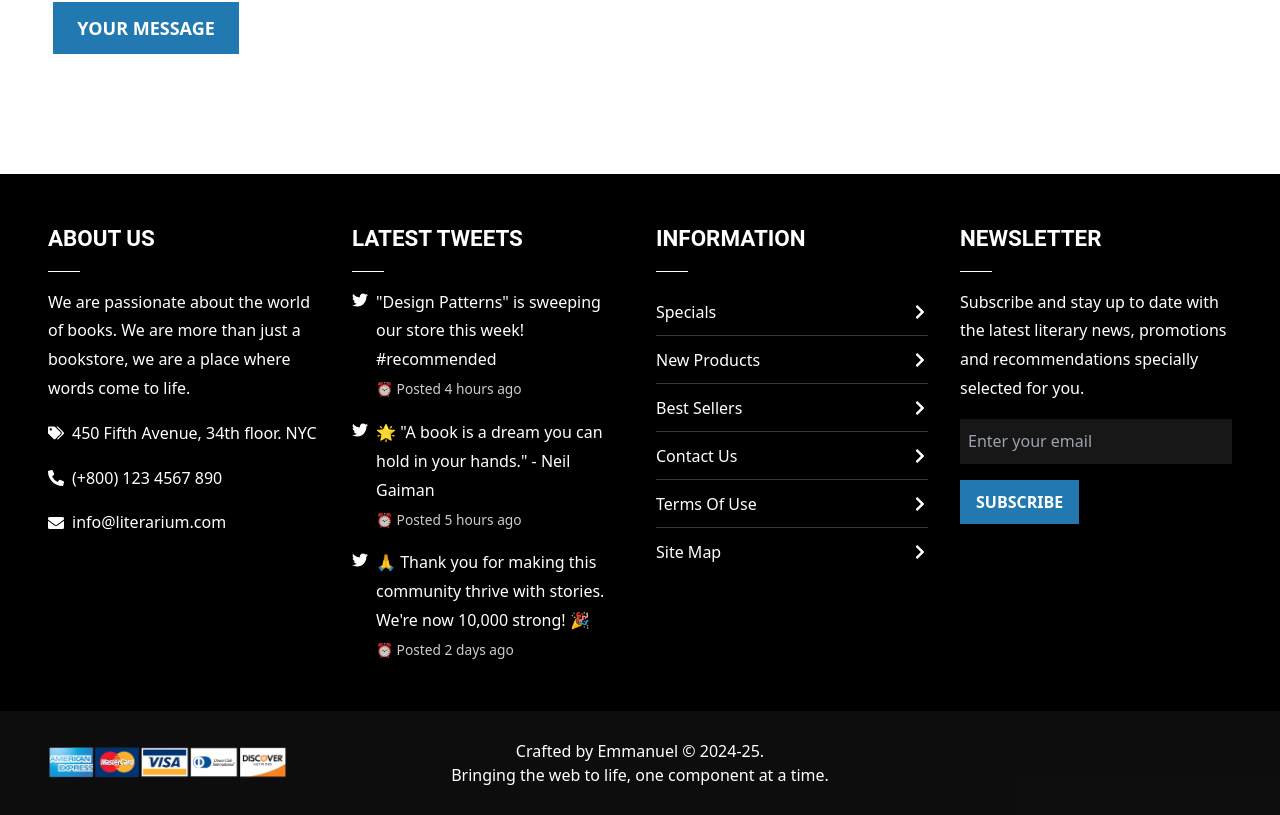
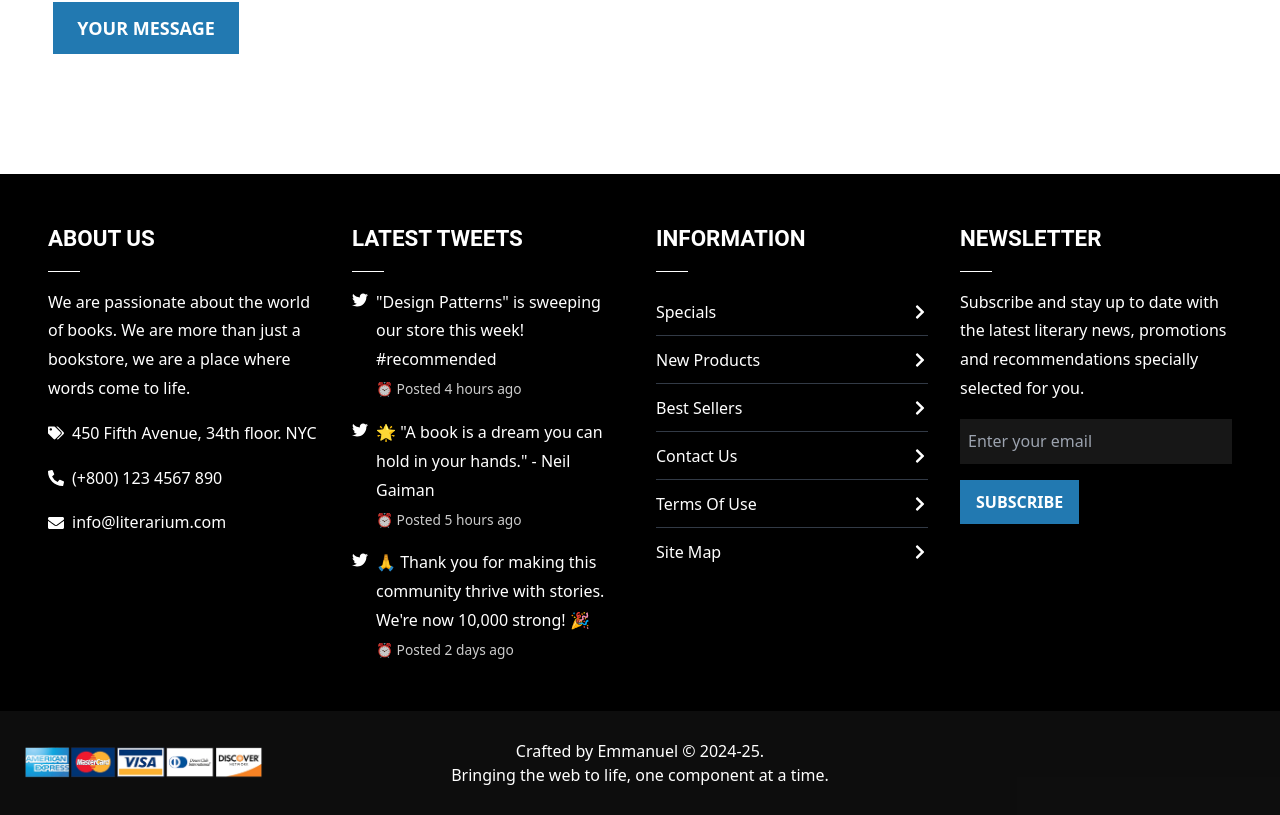
Before and after one commit to emmanuel-cruz-dev/literarium, a React (Vite) app: page /contact in a window 1280 px wide. Shown: the part 1256-2071 px from the top of the page. Built offline with nearby package versions, Linux system fonts and the light colour scheme.

Commit message:
px en footer article en tamaño lg

```diff
--- a/src/components/Footer.tsx
+++ b/src/components/Footer.tsx
@@ -133,7 +133,7 @@ const Footer = () => {
           </ul>
         </div>
       </article>
-      <article className="bg-neutral-900/60 px-4 py-8 lg:py-7 lg:px-12 mx-auto flex flex-col lg:flex-row gap-6 justify-between items-center text-center">
+      <article className="bg-neutral-900/60 px-4 py-8 lg:py-7 lg:px-6 mx-auto flex flex-col lg:flex-row gap-6 justify-between items-center text-center">
         <img
           className="max-w-60"
           src={CreditCards}
```
